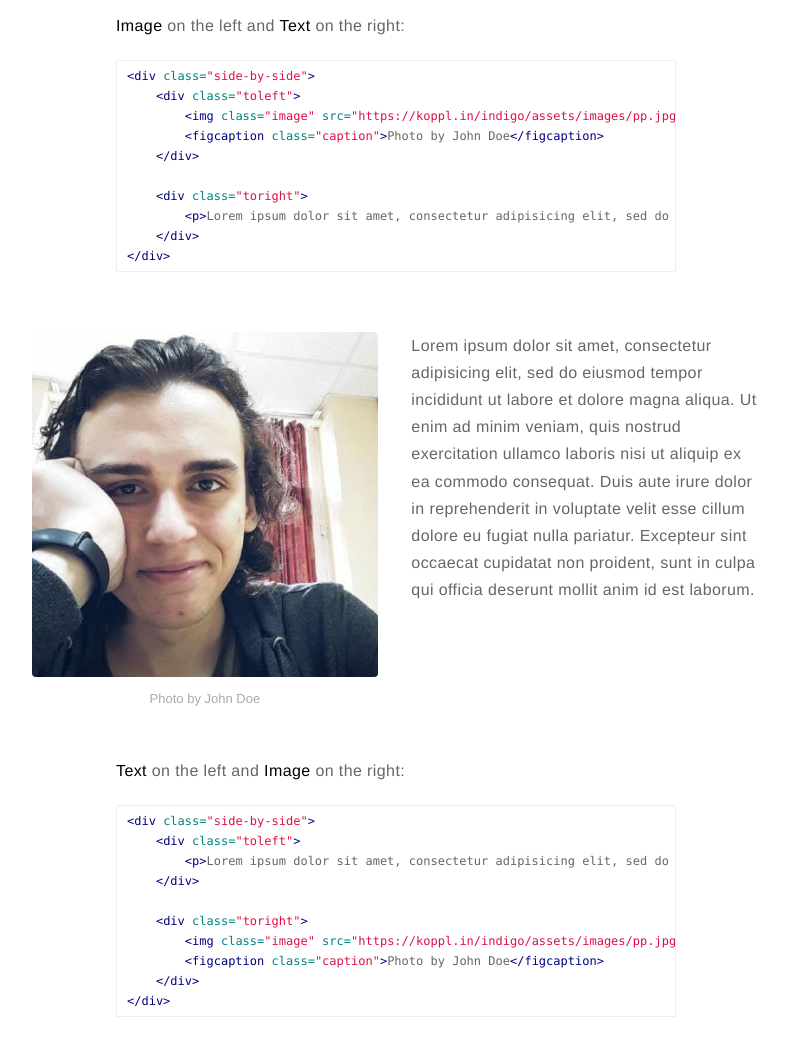
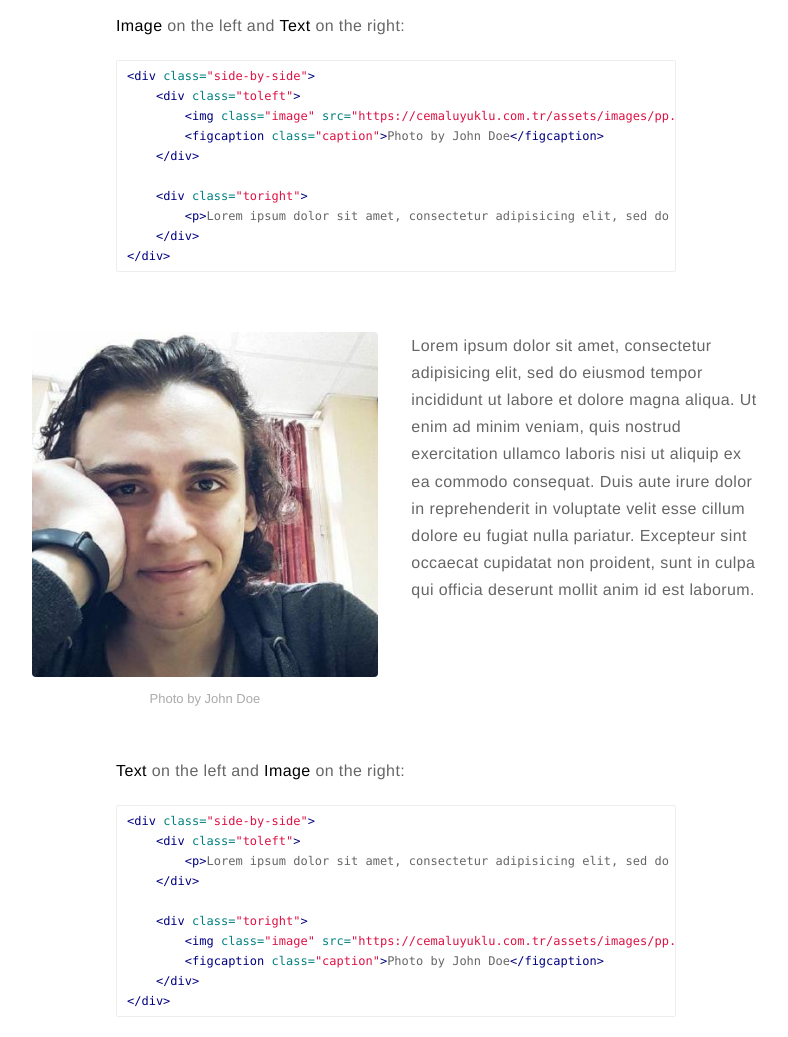
Before and after one commit to cmlism/cemaluyuklu.com.tr, a Jekyll site: the page built from _posts/2015-02-24-markdown-extra-components.markdown, in a window 1280 px wide and 1400 px high, scrolled down 1068 px. Shown: the part 151-1188 px from the top of the window, without its empty margins (244-1032 px from the left). Built offline with Jekyll 4.4.1, drawn with Linux system fonts in a browser that asks for light colours; comment, search, counter and statistics services are not loaded; part of the change alters nothing that is shown.

Commit message:
url değiştirildi

```diff
--- a/_config.yml
+++ b/_config.yml
@@ -16,7 +16,7 @@ resume: true
 resume-external: true
 resume-url: https://google.com/?q=my+resume
 
-url: https://koppl.in/indigo
+url: https://cemaluyuklu.com.tr
 # your url: http://USERNAME.github.io
 
 permalink: /:title/
```
